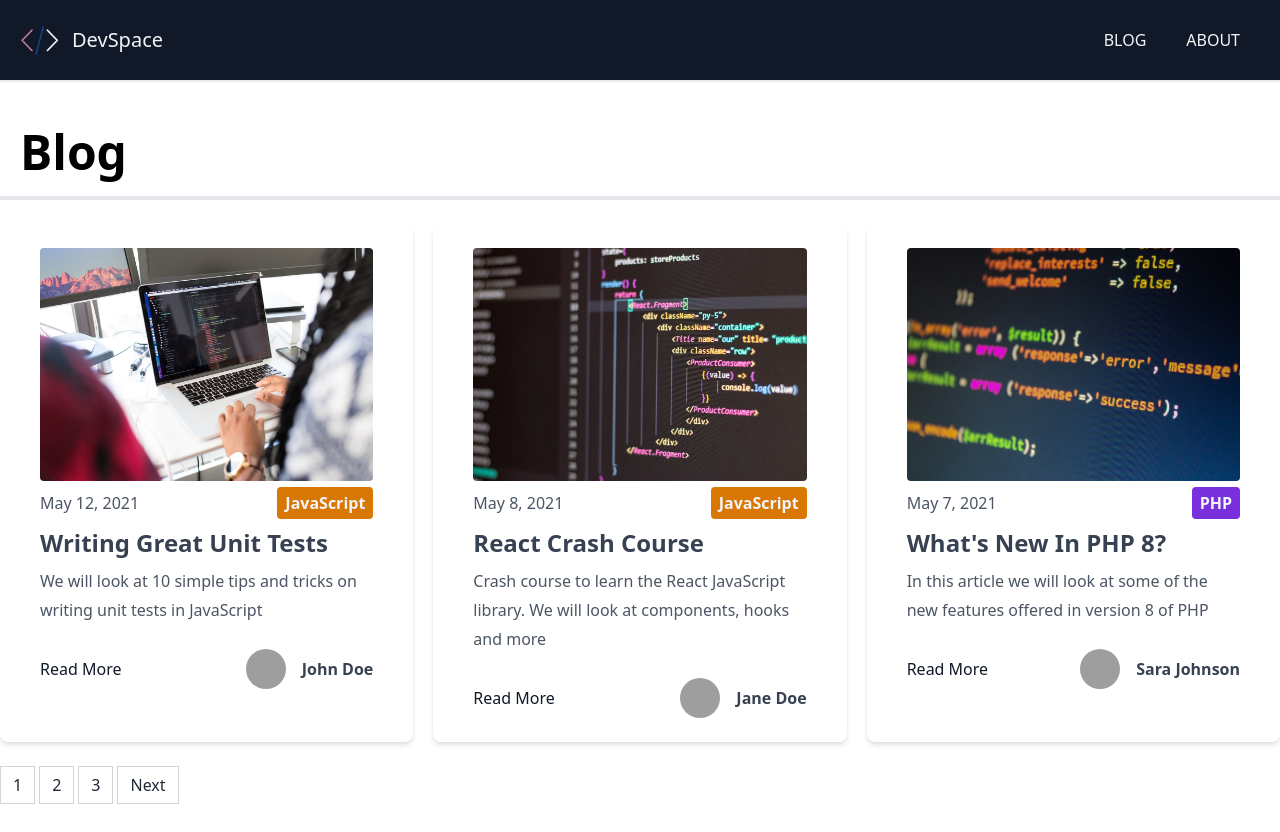
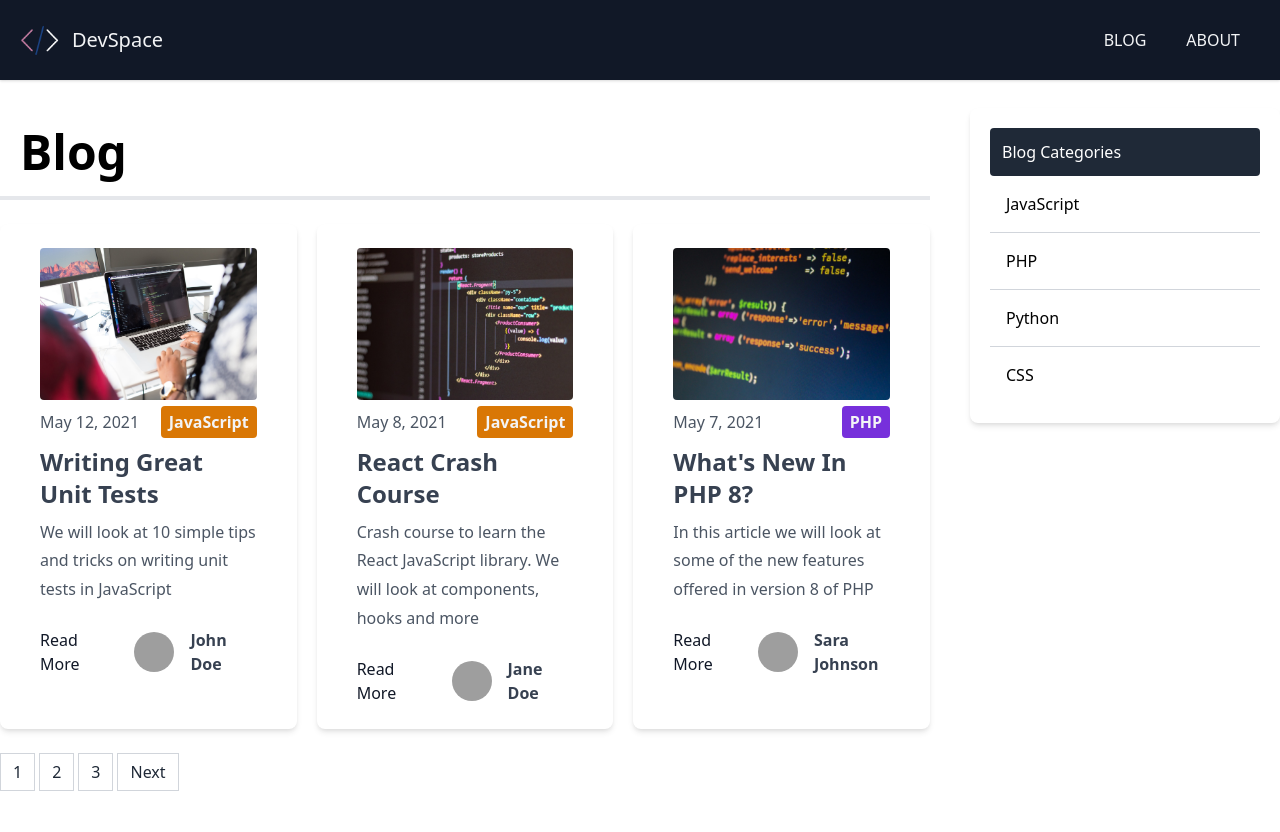
Before and after one commit to rjbatula/devspace-blog, a Next.js app: page /blog/page/1 in a window 1280 px wide. Built offline with nearby package versions, Linux system fonts and the light colour scheme; grey boxes are pictures that could not be loaded.

Commit message:
Added Category Sidebar Component

```diff
--- /dev/null
+++ b/components/CategoryList.js
@@ -0,0 +1,18 @@
+import Link from 'next/link'
+
+export default function CategoryList({ categories }) {
+	return (
+		<div className='w-full p-5 bg-white rounded-lg shadow-md'>
+			<h3 className='hext-2xl bg-gray-800 text-white p-3 rounded'>
+				Blog Categories
+			</h3>
+			<ul className='divide-y divide-gray-300'>
+				{categories.map((category, index) => (
+					<Link key={index} href={`/blog/category/${category.toLowerCase()}`}>
+						<li className='p-4 cursor-pointer hover:bg-gray-50'>{category}</li>
+					</Link>
+				))}
+			</ul>
+		</div>
+	)
+}
--- a/pages/blog/category/[category_name].js
+++ b/pages/blog/category/[category_name].js
@@ -4,10 +4,13 @@
 import matter from 'gray-matter'
 import Post from '@/components/Post'
 import { getPosts } from '@/lib/posts'
+import CategoryList from '@/components/CategoryList'
 
-export default function CategoryBlogPage({ posts, categoryName }) {
+export default function CategoryBlogPage({ posts, categoryName, categories }) {
 	return (
 		<Layout>
+			<div className='flex justify-between'>
+				<div className='w-3/4 mr-10'>
 					<h1 className='text-5xl border-b-4 p-5 font-bold'>
 						Post for {categoryName}
 					</h1>
@@ -16,6 +19,11 @@
 						{posts.map((post, index) => (
 							<Post key={index} post={post} />
 						))}
+					</div>
+				</div>
+				<div className='w-1/4'>
+					<CategoryList categories={categories} />
+				</div>
 			</div>
 		</Layout>
 	)
@@ -51,6 +59,12 @@
 	// Create a slug and front matter data
 	const posts = getPosts()
 
+	// Get categories for side bar
+	const categories = posts.map((post) => post.frontmatter.category)
+
+	// get the unique categories
+	const uniqueCategories = [...new Set(categories)]
+
 	// Filter post by category
 	const categoryPosts = posts.filter(
 		(post) => post.frontmatter.category.toLowerCase() === category_name
@@ -60,6 +74,7 @@
 		props: {
 			posts: categoryPosts,
 			categoryName: category_name,
+			categories: uniqueCategories,
 		},
 	}
 }
--- a/pages/blog/page/[page_index].js
+++ b/pages/blog/page/[page_index].js
@@ -5,10 +5,13 @@
 import { POST_PER_PAGE } from '@/config/index'
 import Pagination from '@/components/Pagination'
 import { getPosts } from '@/lib/posts'
+import CategoryList from '@/components/CategoryList'
 
-export default function BlogPage({ posts, numPages, currentPage }) {
+export default function BlogPage({ posts, numPages, currentPage, categories }) {
 	return (
 		<Layout>
+			<div className='flex justify-between'>
+				<div className='w-3/4 mr-10'>
 					<h1 className='text-5xl border-b-4 p-5 font-bold'>Blog</h1>
 
 					<div className='grid md:grid-cols-2 lg:grid-cols-3 gap-5'>
@@ -17,6 +20,11 @@
 						))}
 					</div>
 					<Pagination currentPage={currentPage} numPages={numPages} />
+				</div>
+				<div className='w-1/4'>
+					<CategoryList categories={categories} />
+				</div>
+			</div>
 		</Layout>
 	)
 }
@@ -51,6 +59,12 @@
 	// Create a slug and front matter data
 	const posts = getPosts()
 
+	// Get categories for side bar
+	const categories = posts.map((post) => post.frontmatter.category)
+
+	// get the unique categories
+	const uniqueCategories = [...new Set(categories)]
+
 	const numPages = Math.ceil(files.length / POST_PER_PAGE)
 	const pageIndex = page - 1
 	const orderedPost = posts.slice(
@@ -63,6 +77,7 @@
 			posts: orderedPost,
 			numPages,
 			currentPage: page,
+			categories: uniqueCategories,
 		},
 	}
 }
```
Lines whose indentation alone changed are shown as unchanged.
